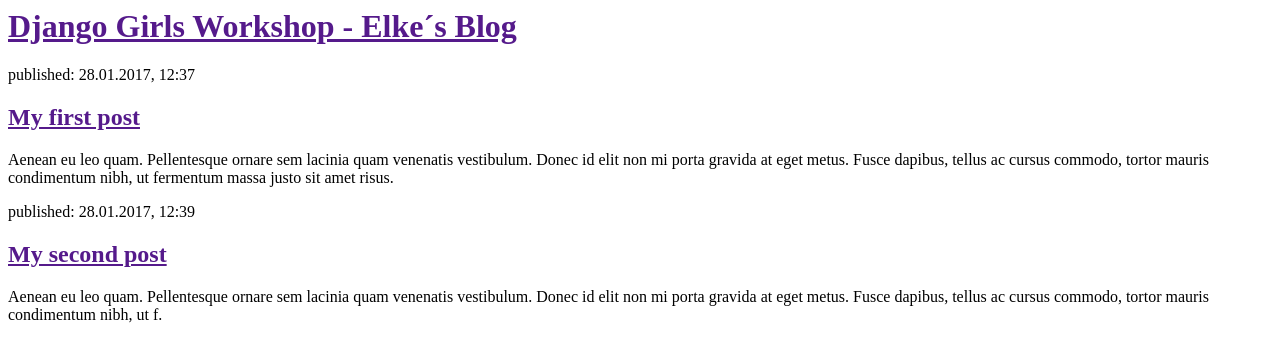
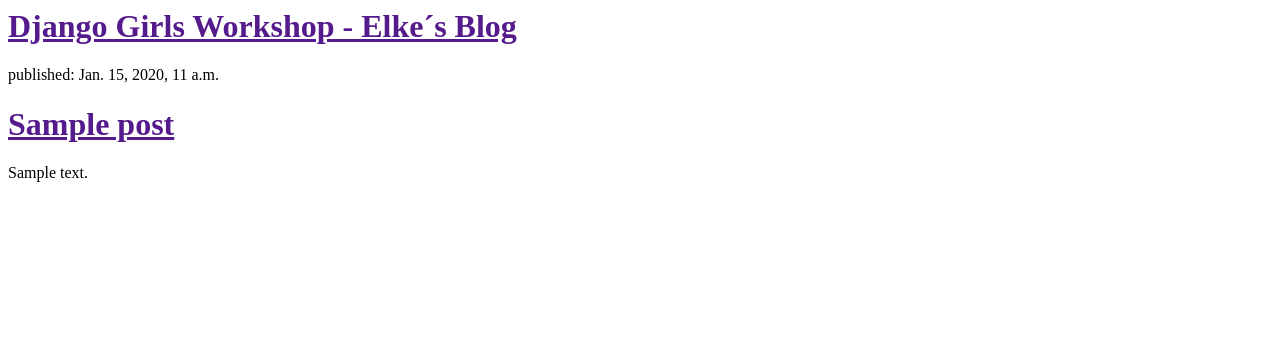
Before and after one commit to eneureuther/my-first-blog, a Django app: template blog/templates/blog/post_list.html in a window 1280 px wide. Shown: the top 362 px of the page. Run offline with Django 3.2, Linux system fonts and the light colour scheme; the template is opened without the code that fills it: values that come from a table or form of the project are taken from there, others are empty; tables that the repository leaves empty hold one stand-in row (values such as "Sample post").

Commit message:
blog text

```diff
--- a/blog/templates/blog/post_list.html
+++ b/blog/templates/blog/post_list.html
@@ -7,16 +7,12 @@
             <h1><a href="">Django Girls Workshop - Elke´s Blog</a></h1>
         </div>
 
+        {% for post in posts %}
         <div>
-            <p>published: 28.01.2017, 12:37</p>
-            <h2><a href="">My first post</a></h2>
-            <p>Aenean eu leo quam. Pellentesque ornare sem lacinia quam venenatis vestibulum. Donec id elit non mi porta gravida at eget metus. Fusce dapibus, tellus ac cursus commodo, tortor mauris condimentum nibh, ut fermentum massa justo sit amet risus.</p>
-        </div>
-
-        <div>
-            <p>published: 28.01.2017, 12:39</p>
-            <h2><a href="">My second post</a></h2>
-            <p>Aenean eu leo quam. Pellentesque ornare sem lacinia quam venenatis vestibulum. Donec id elit non mi porta gravida at eget metus. Fusce dapibus, tellus ac cursus commodo, tortor mauris condimentum nibh, ut f.</p>
-        </div>
+        <p>published: {{ post.published_date }}</p>
+        <h1><a href="">{{ post.title }}</a></h1>
+        <p>{{ post.text|linebreaksbr }}</p>
+        {% endfor %}
+    </div>
     </body>
 </html>
```
